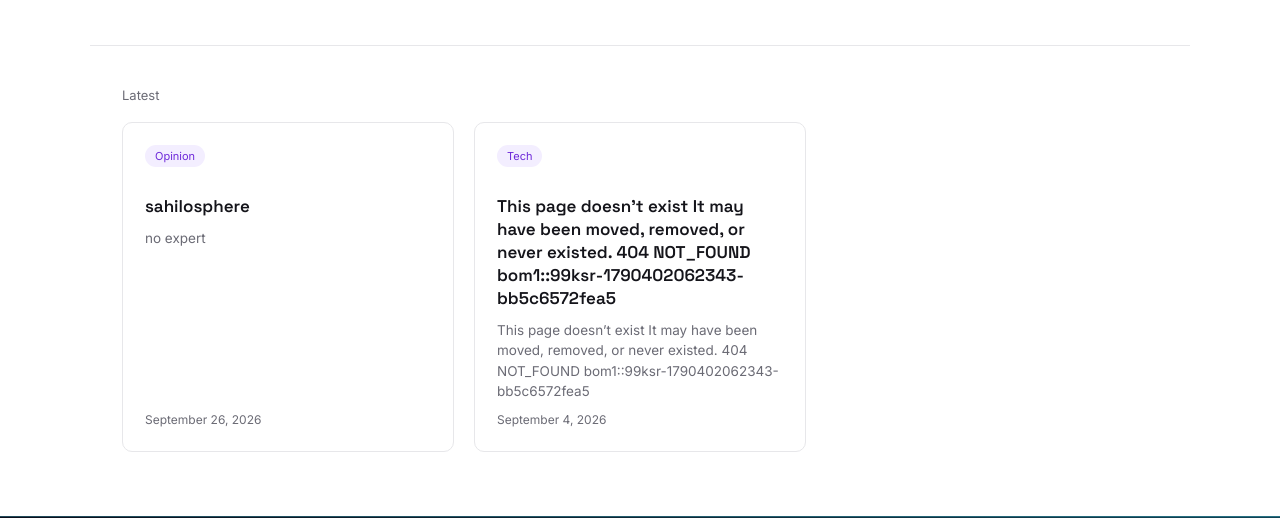
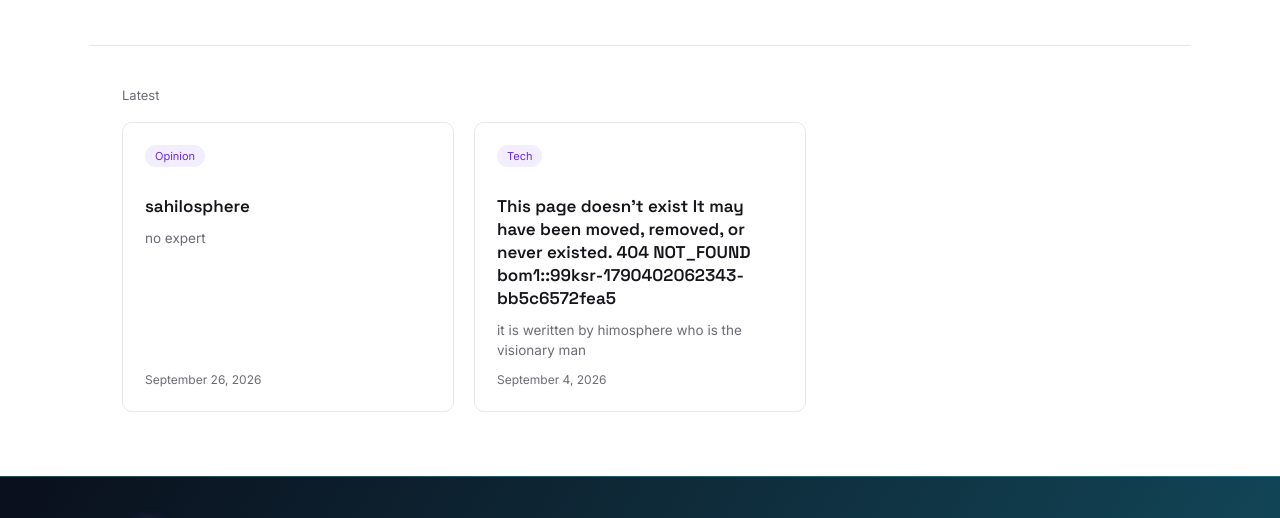
Before and after one commit to sahilosphere/cuvolti, an Eleventy site: page src/index.njk in a window 1280 px wide. Shown: the part 266-784 px from the top of the page. Built offline with nearby package versions, Linux system fonts and the light colour scheme; Eleventy itself is replaced by a stand-in of ours; files that its build step writes are made by us from their sources.

Commit message:
Update Articles “this-page-doesn’t-exist-it-may-have-been-moved-removed-or-never-existed-404-not_found-bom1-99ksr-1790402062343-bb5c6572fea5”

```diff
--- a/src/articles/this-page-doesn’t-exist-it-may-have-been-moved-removed-or-never-existed-404-not_found-bom1-99ksr-1790402062343-bb5c6572fea5.md
+++ b/src/articles/this-page-doesn’t-exist-it-may-have-been-moved-removed-or-never-existed-404-not_found-bom1-99ksr-1790402062343-bb5c6572fea5.md
@@ -4,13 +4,7 @@ title: This page doesn’t exist It may have been moved, removed, or never
   existed.  404 NOT_FOUND  bom1::99ksr-1790402062343-bb5c6572fea5
 date: 2026-09-04
 tag: Tech
-excerpt: |-
-  This page doesn’t exist
-  It may have been moved, removed, or never existed.
-
-  404 NOT_FOUND
-
-  bom1::99ksr-1790402062343-bb5c6572fea5
+excerpt: "it is weritten by himosphere  who is the visionary man "
 permalink: This page doesn’t exist It may have been moved, removed, or never
   existed.  404 NOT_FOUND  bom1::99ksr-1790402062343-bb5c6572fea5
 ---
```
